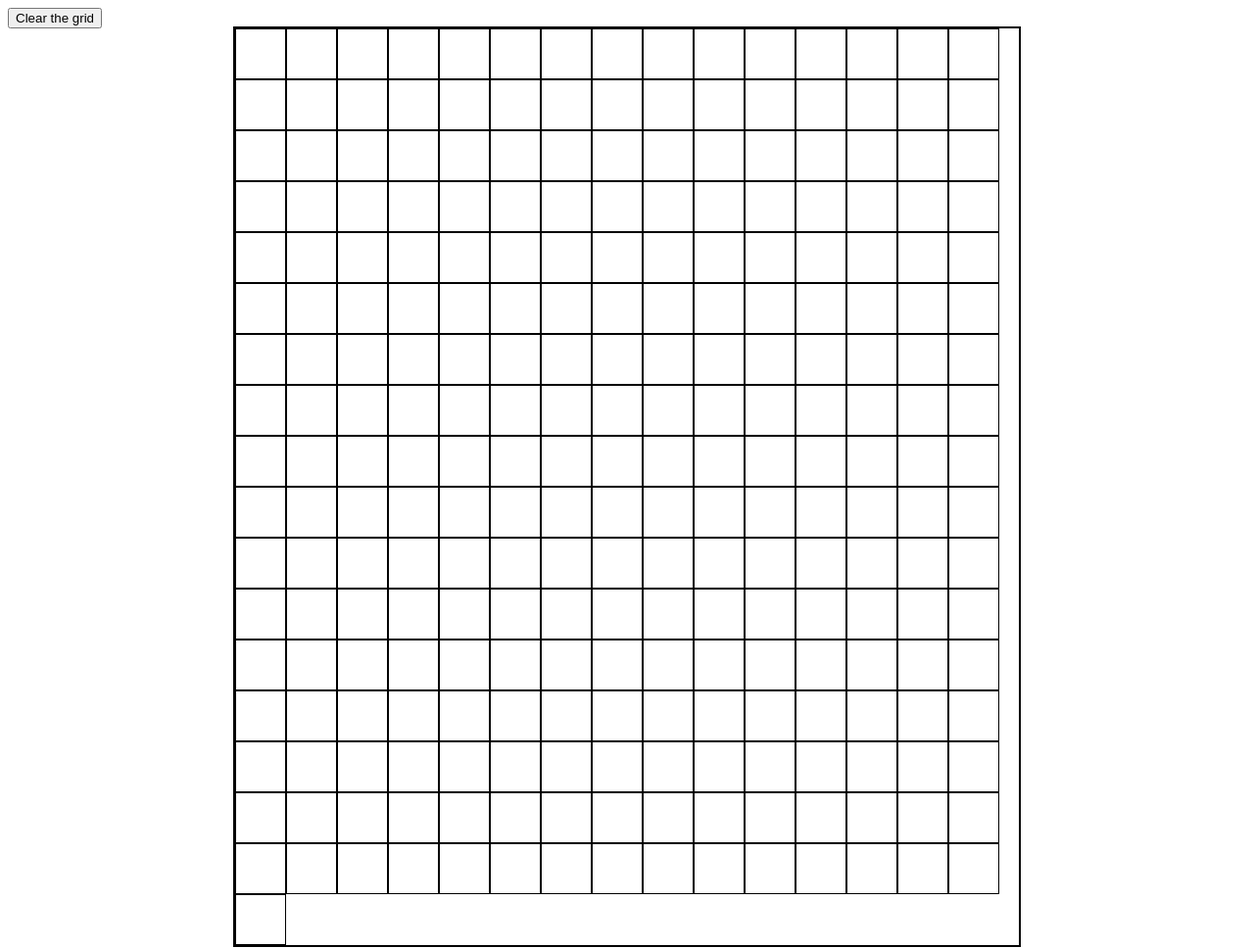
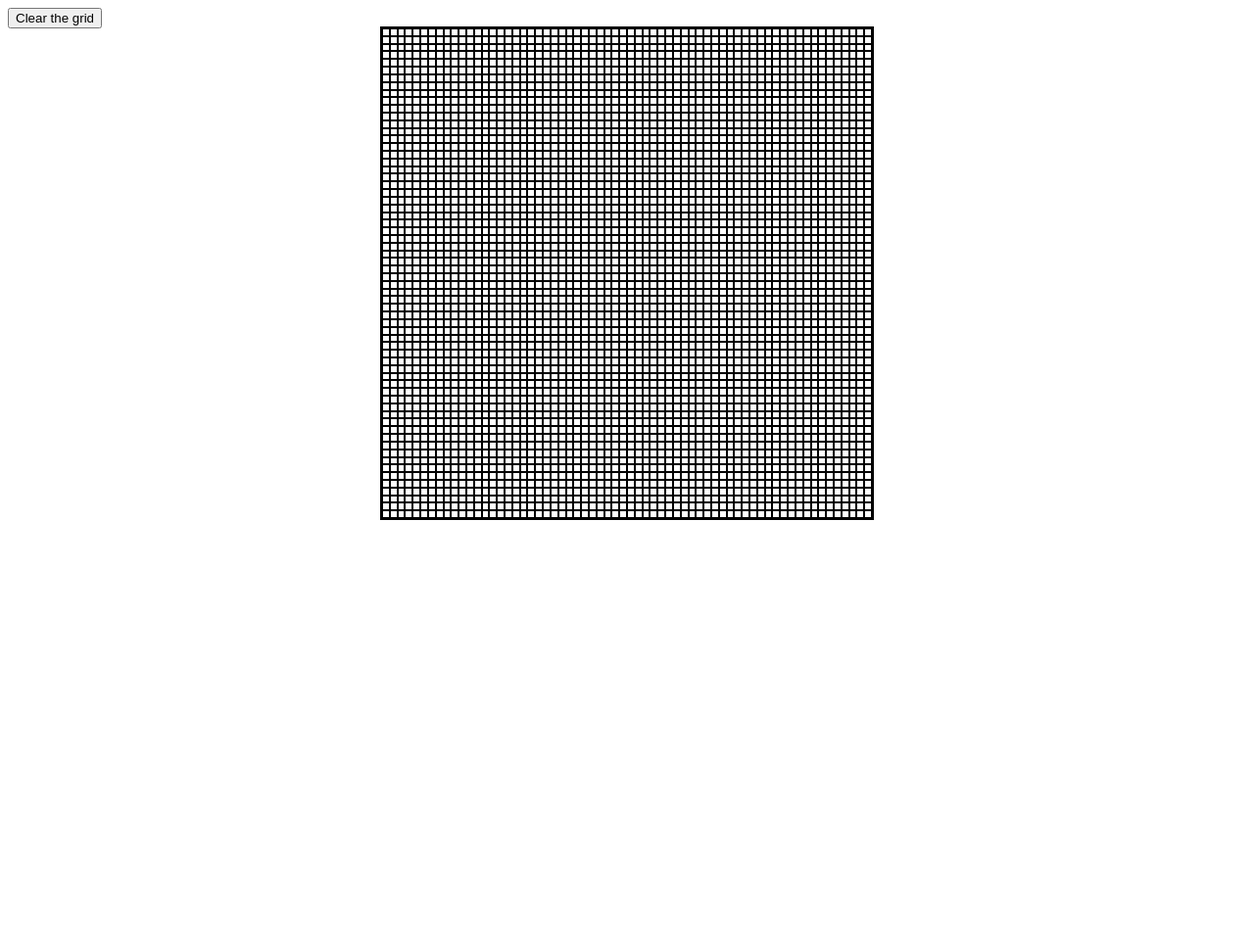
Before and after one commit to Celdama/etch-a-sketch, a website: page index.html in a window 1280 px wide. Shown: the whole page at 98% size. After the commit the page ends 800 px from the top, so only its background shows below. Drawn offline with Linux system fonts and the light colour scheme.

Commit message:
change display flex to display grid, its more easier to display random square

```diff
--- a/app.js
+++ b/app.js
@@ -1,21 +1,28 @@
 const app = document.querySelector('#app');
 
-const makeGrid = (numOfSquare) => {
-  for (let i = 0; i < numOfSquare; i++) {
+const changeColor = () => {
+  console.log('h"e');
+}
+
+const makeGrid = (size) => {
+  app.style.gridTemplateColumns = `repeat(${size}, 1fr)`
+  app.style.gridTemplateRows = `repeat(${size}, 1fr)`
+  for (let i = 0; i < size * size; i++) {
     const div = document.createElement('div');
+    div.addEventListener('mouseover', changeColor)
     div.classList.add('square');
     app.appendChild(div);
   }
 };
 
-makeGrid(256)
+makeGrid(64)
 
 
 
 
-const squares = Array.from(document.querySelectorAll('.square'));
-squares.forEach(square => {
-  square.addEventListener('mouseover', (e) => {
-    e.target.style.backgroundColor = 'cadetblue'
-  })
-})
+// const squares = Array.from(document.querySelectorAll('.square'));
+// squares.forEach(square => {
+//   square.addEventListener('mouseover', (e) => {
+//     e.target.style.backgroundColor = 'cadetblue'
+//   })
+// })
--- a/style.css
+++ b/style.css
@@ -7,14 +7,18 @@
 #app {
   outline: 2px solid black;
   margin: 0 auto;
-  display: flex;
-  flex-wrap: wrap;
-  max-width: 800px;
-  height: auto;
+  display: grid;
+  width: 500px;
+  height: 500px;
+  /* flex-wrap: wrap; */
+  /* width: 500px;
+  height: 500px; */
 }
 
+
 .square {
-  width: 50px;
-  height: 50px;
+  /* width: 50px; */
+  /* height: auto; */
   border: 1px solid black;
+
 }
```
